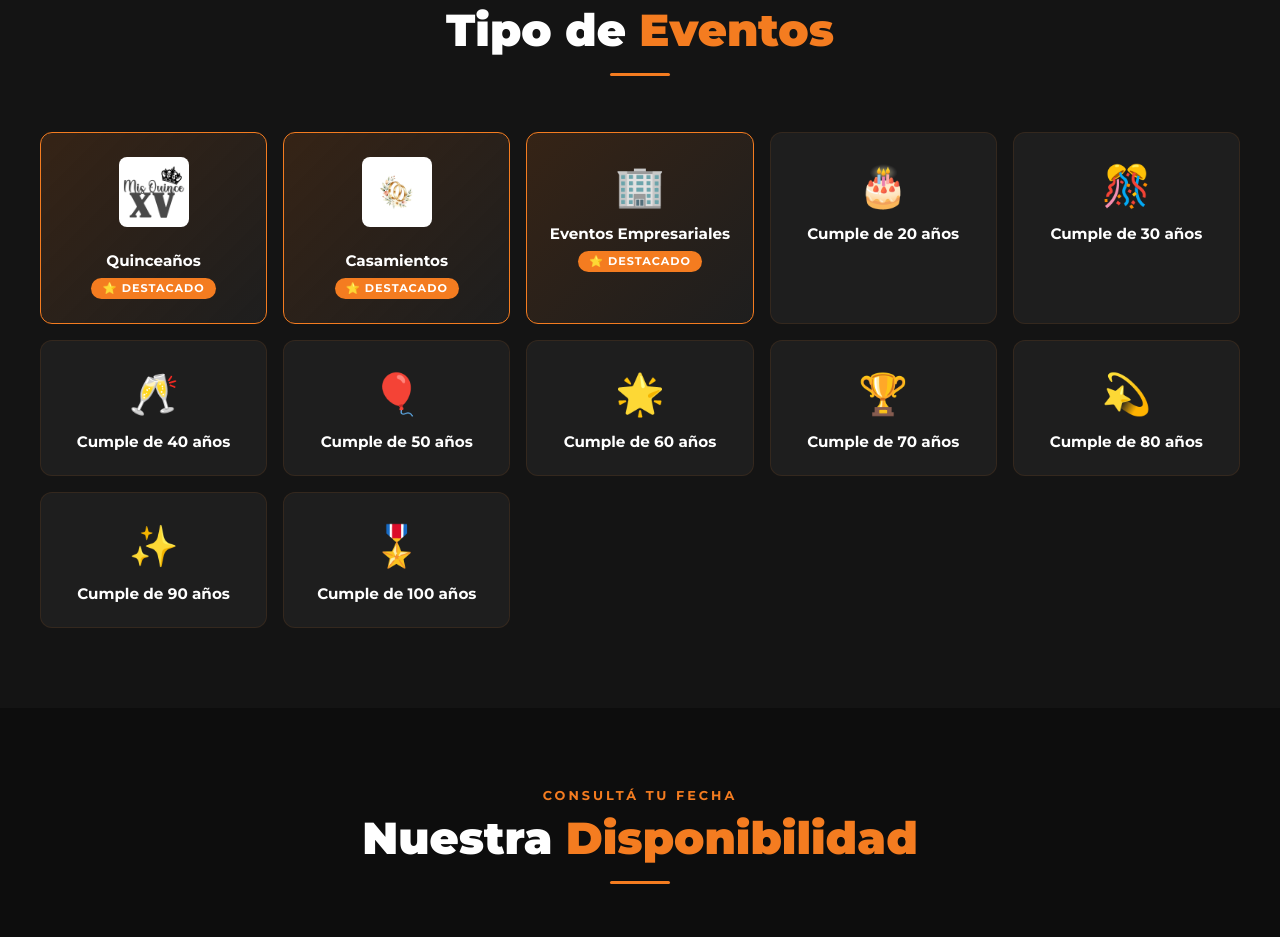
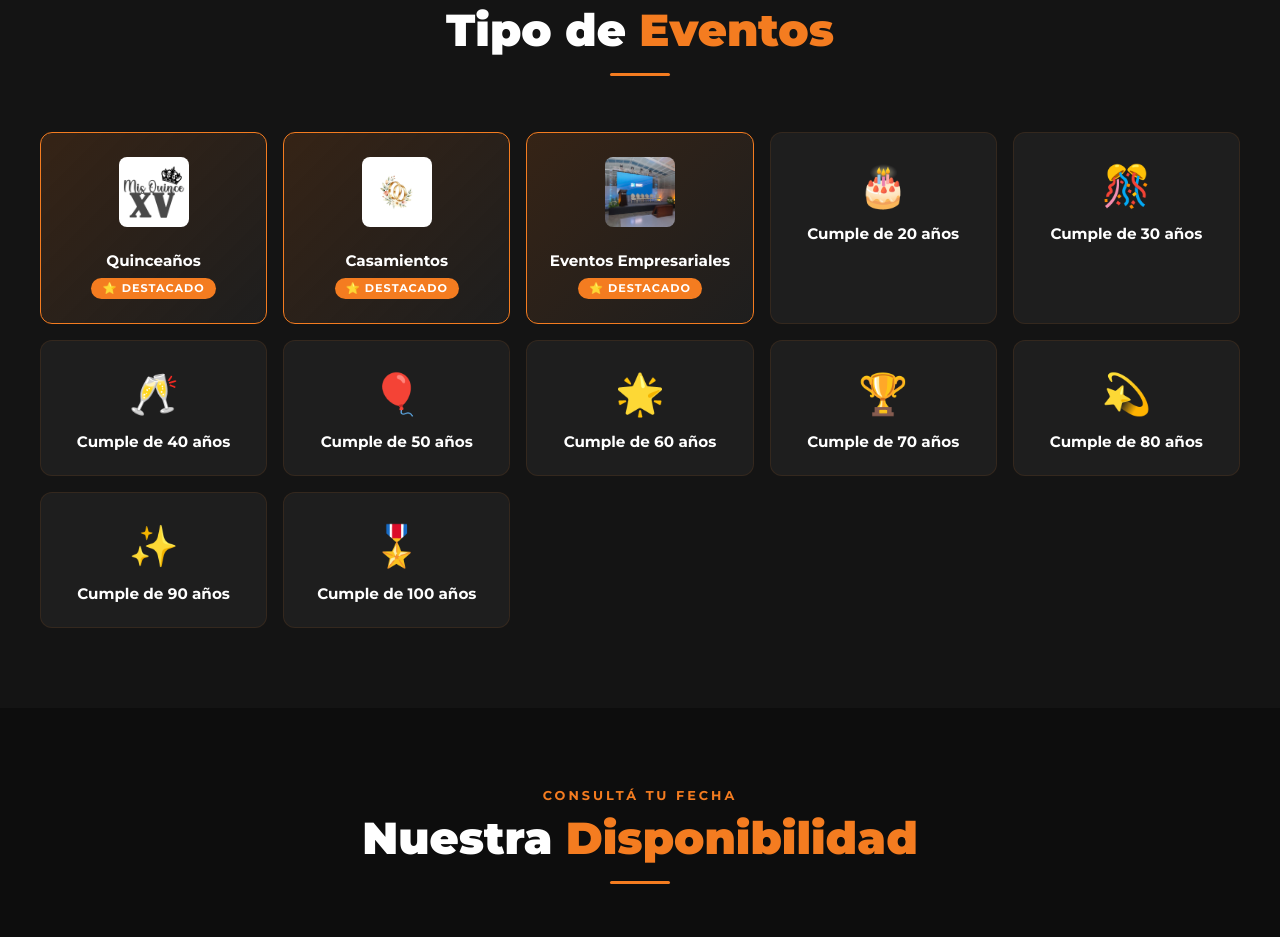
Before and after one commit to AudioFestVm/audio-fest-web, a plain HTML site: page index.html in a window 1280 px wide. Shown: the part 2598-3535 px from the top of the page. Drawn offline with nearby package versions, Linux system fonts and the light colour scheme; no server answers.

Commit message:
Reemplazar emoji empresarial con foto de evento corporativo

```diff
--- a/index.html
+++ b/index.html
@@ -364,7 +364,7 @@
       <span class="evento-badge">⭐ DESTACADO</span>
     </div>
     <div class="evento-card destacado fade-up">
-      <div class="evento-icon">🏢</div>
+      <div class="evento-icon"><img src="empresas.jpg" alt="Eventos Empresariales" style="width:70px;height:70px;object-fit:cover;border-radius:8px;"></div>
       <h3>Eventos Empresariales</h3>
       <span class="evento-badge">⭐ DESTACADO</span>
     </div>
```
Also changed, not shown: empresas.jpg (added).
